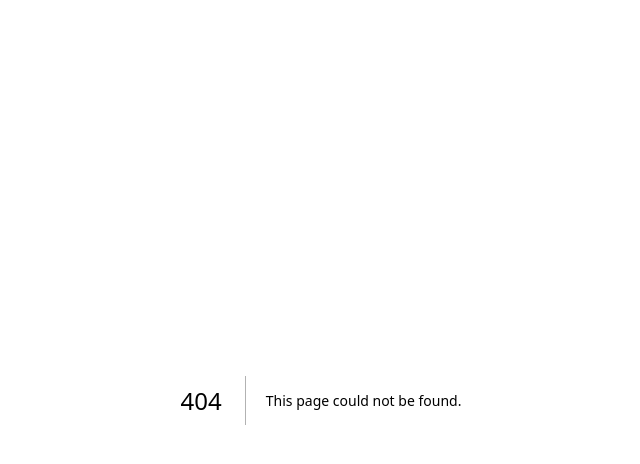
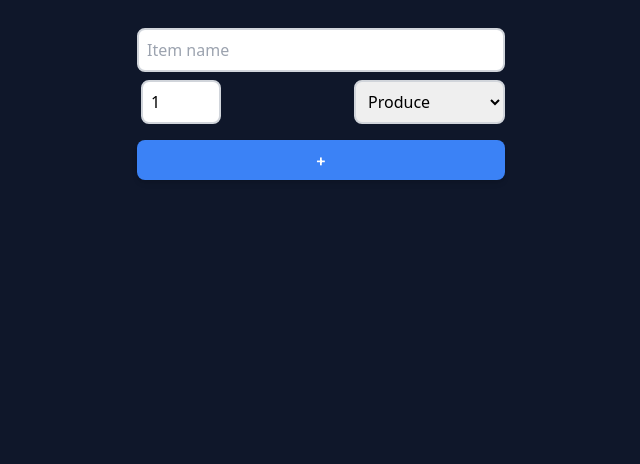
Before and after one commit to KeithC1987/cprg306-assignments, a Next.js app: page /week-4 in a window 1280 px wide. Before the commit this address had no page. Shown: the top 464 px of the page, without its empty margins (319-959 px from the left). Built offline with nearby package versions, Linux system fonts and the light colour scheme.

Commit message:
week-4 assignment completed
completed the week-4 assignment of item form

```diff
--- a/app/page.js
+++ b/app/page.js
@@ -11,6 +11,8 @@
       <h1 className="text-2xl">CPRG 306 Web Development 2 - Assignments</h1>
       <ul>
         <li><Link className={LinkStyle} href="./week-2">week-2</Link></li>
+        <li><Link className={LinkStyle} href="./week-3">week-3</Link></li>
+        <li><Link className={LinkStyle} href="./week-4">week-4</Link></li>
       </ul>
     </main>
   );
--- /dev/null
+++ b/app/week-4/new-item.js
@@ -0,0 +1,98 @@
+"use client"
+
+import { useState } from "react";
+
+
+export default function NewItem(){
+
+    const [name, setName] = useState("");
+    const [quantity, setQuantity] = useState(1);
+    const [category, setCategory] = useState("Produce");
+
+
+    const handleSubmit = (event) => {
+        event.preventDefault();
+
+        let item = {
+            name,
+            quantity,
+            category,
+        };
+
+        //Log the item object to the console.
+        console.dir(item);
+        alert (`Name: ${name}, Quantity: ${quantity}, Category: ${category}`);
+
+        //back to the default setting
+        setName("");
+        setQuantity(1);
+        setCategory("Produce");
+    }
+
+    const handleName = (event) => {
+        setName (event.target.value)
+    }
+    const handleQuantity = (event) => {
+        setQuantity (event.target.value)
+    }
+    const handleCategory = (event) => {
+        setCategory (event.target.value)
+    }
+
+
+
+    return (
+        <main className="flex justify-center w-full h-screen bg-slate-900">
+          <form onSubmit={handleSubmit} className="p-2 m-4 bg-slate-900 text-black max-w-sm w-full">
+            <div className="mb-2">
+              <input
+                type="text"
+                placeholder="Item name"
+                value={name}
+                onChange={handleName}
+                required
+                className="w-full mt-1 border-2 border-gray-300 p-2 rounded-lg font-sans"
+              />
+            </div>
+            <div className="flex justify-between">
+              <input
+                type="number"
+                min="1"
+                max="99"
+                value={quantity}
+                onChange={handleQuantity}
+                required
+                className="w-20 ml-1 border-2 border-gray-300 p-2 rounded-lg font-sans"
+              />
+              <select
+                value={category}
+                onChange={handleCategory}
+                required
+                className="ml-1 border-2 border-gray-300 p-2 rounded-lg font-sans"
+              >
+                <option value="" disabled>
+                  Category
+                </option>
+                <option value="produce">Produce</option>
+                <option value="dairy">Dairy</option>
+                <option value="bakery">Bakery</option>
+                <option value="meat">Meat</option>
+                <option value="frozen foods">Frozen Foods</option>
+                <option value="canned goods">Canned Goods</option>
+                <option value="dry goods">Dry Goods</option>
+                <option value="beverages">Beverages</option>
+                <option value="snacks">Snacks</option>
+                <option value="household">Household</option>
+                <option value="other">Other</option>
+              </select>
+            </div>
+            <button
+              type="submit"
+              className="w-full mt-4 py-2 px-4 bg-blue-500 text-white font-semibold rounded-lg shadow-md hover:bg-blue-700 focus:outline-none focus:ring-2 focus:ring-blue-400 focus:ring-opacity-75"
+            >
+              +
+            </button>
+          </form>
+        </main>
+      );
+    }
--- /dev/null
+++ b/app/week-4/page.js
@@ -0,0 +1,16 @@
+import NewItem from "./new-item";
+
+
+export default function Page(){
+
+
+
+
+
+    return(
+        <div>
+            <NewItem/>
+        </div>
+
+    );
+}
```
